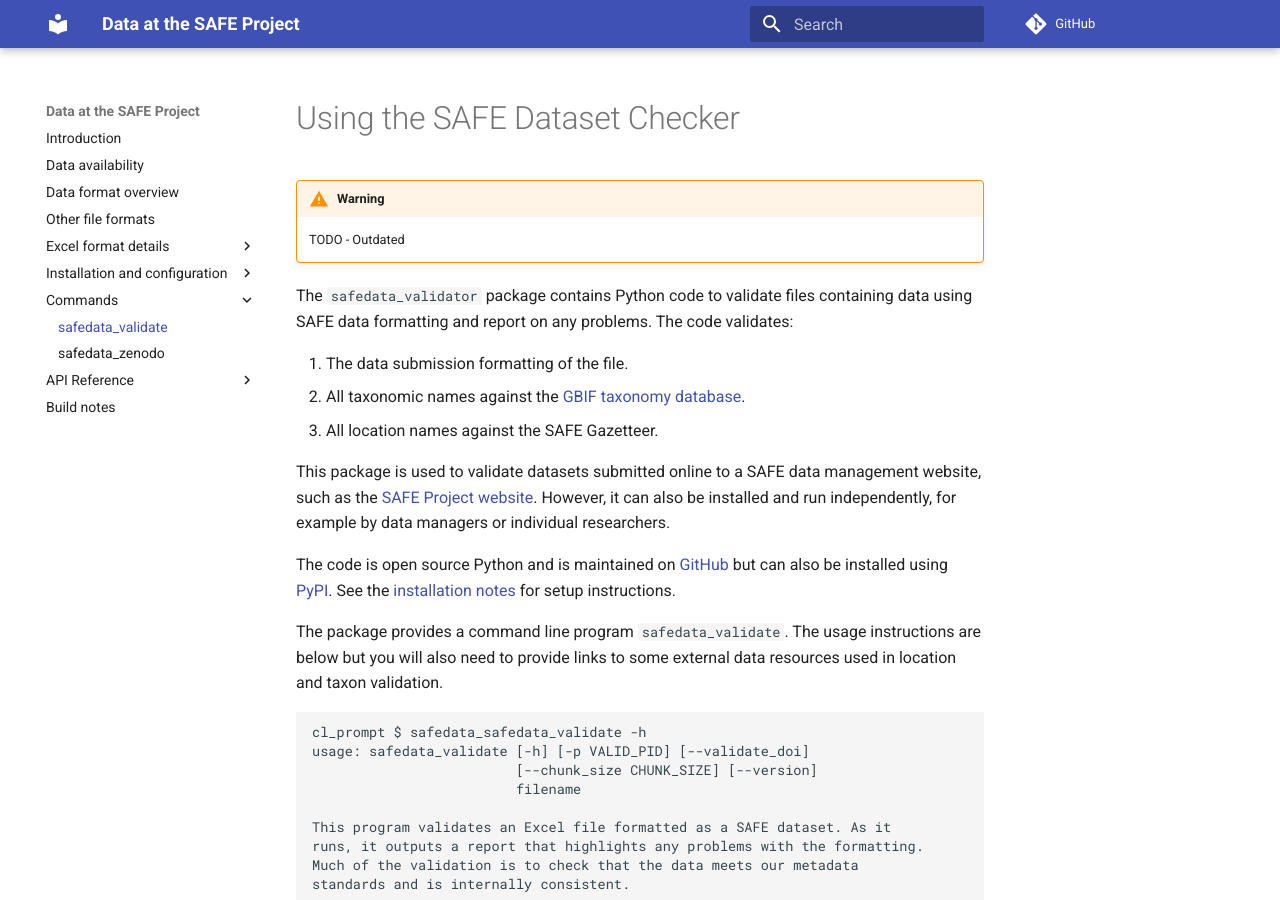
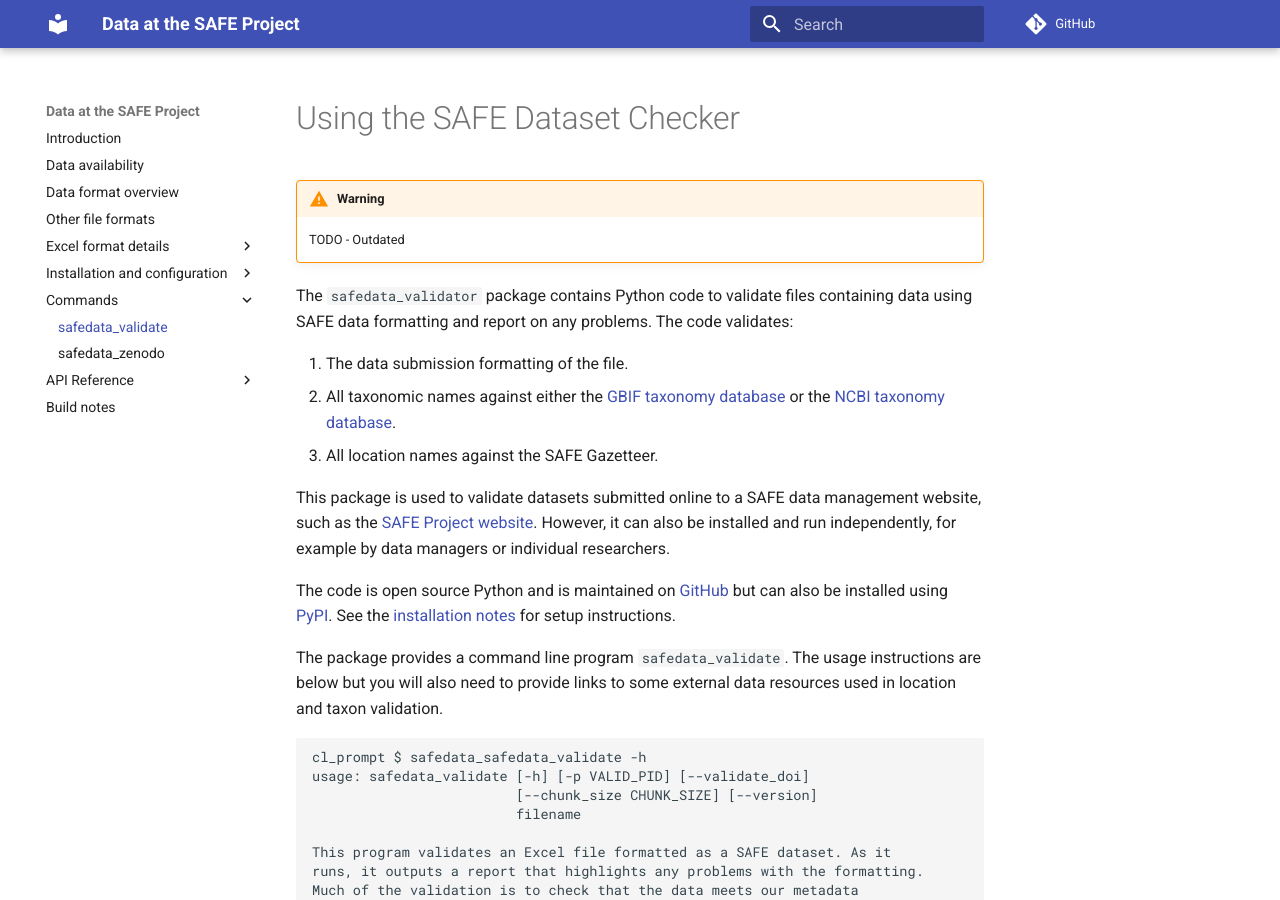
Before and after one commit to ImperialCollegeLondon/safedata_validator, an MkDocs documentation site: the page built from docs/usage/usage.md, in a window 1280 px wide and 900 px high. Built offline with MkDocs 1.6.1 and Material for MkDocs 9.7.7, drawn with Linux system fonts in a browser that asks for light colours; comment, search, counter and statistics services are not loaded.

Commit message:
Minor update to the docs

```diff
--- a/docs/usage/usage.md
+++ b/docs/usage/usage.md
@@ -9,8 +9,9 @@ containing data using SAFE data formatting  and report on any problems. The code
 validates:
 
   1. The data submission formatting of the file.
-  1. All taxonomic names against the [GBIF taxonomy
-     database](../install/gbif_validation.md).
+  1. All taxonomic names against either the [GBIF taxonomy
+     database](../install/gbif_validation.md) or the [NCBI taxonomy
+     database](../install/ncbi_validation.md).
   1. All location names against the SAFE Gazetteer.
 
 This package is used to validate datasets submitted online to a SAFE data
@@ -71,7 +72,7 @@ shown above or a static local JSON file to provide faster and offline use:
 If you  want to speed up taxon checking and allow offline use then you will need
 to download a copy of the backbone taxonomy and build a SQLite3 database from
 it. Using a local database is  much faster than using the GBIF API online. This
-isn't particularly hard and is described in detail [here](build_local_gbif.md),
+isn't particularly hard and is described in detail [here](../install/build_local_gbif.md),
 but the resulting database is around 1.6GB, so you'll need file space!
 
 Once you have this file, you can use it like this:
```
Also changed, not shown: docs/data_format/data.md (+1 -1 lines).
